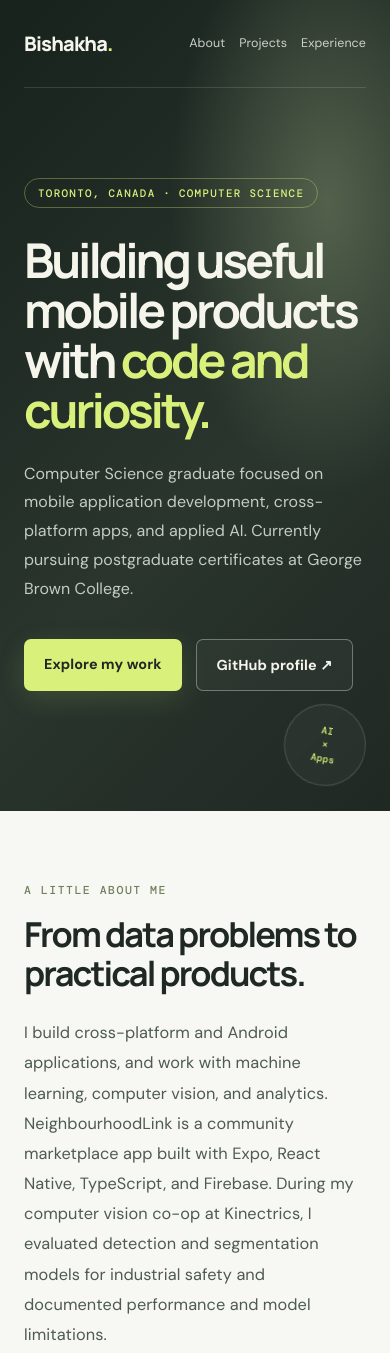
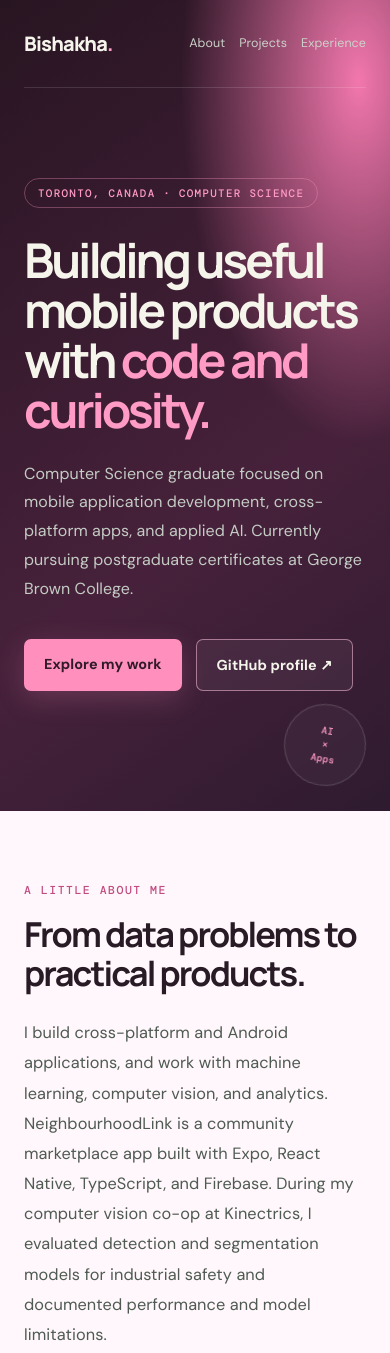
Before and after one commit to bishakha2024/bishakha2024.github.io, a plain HTML site: page index.html in a window 390 px wide. Shown: the top 1353 px of the page. Drawn offline with nearby package versions, Linux system fonts and the light colour scheme.

Commit message:
Switch portfolio to pink mobile-product theme
Added a pink mobile-product theme with new CSS variables and styles.

```diff
--- a/style.css
+++ b/style.css
@@ -23,3 +23,14 @@ h1{font-size:clamp(3.4rem,7vw,6.5rem);max-width:900px;margin:27px 0 25px}.intro{
 footer{max-width:1440px;margin:auto;padding:30px max(8vw,28px);border-top:1px solid var(--line);font-size:.78rem}
 @media(max-width:700px){.hero{min-height:620px;padding-inline:24px}.hero-content{padding:90px 0 120px}h1{font-size:clamp(3rem,12vw,4.5rem)}.intro{font-size:1rem}.hero-mark{width:82px;height:82px;right:24px;bottom:25px}.nav-links{gap:14px}.section{padding:72px 24px;gap:26px}.project-card{min-height:230px;padding:23px}.experience-entry{padding-left:20px}.education-list article{grid-template-columns:88px 1fr;gap:14px}footer{padding:24px;gap:16px;flex-wrap:wrap}}
 @media(prefers-reduced-motion:reduce){html{scroll-behavior:auto}*,*::before,*::after{transition:none!important}}
+
+/* Pink mobile-product theme */
+:root{--paper:#fff7fb;--green:#ff80b5;--ink:#281b25;--line:#f0dce7;--card:#fff}
+body{background:var(--paper)}
+.hero{background:radial-gradient(ellipse at 82% 24%,#f277ac 0,transparent 34%),linear-gradient(135deg,#281522 0%,#47213b 55%,#2e1b30 100%)}
+.brand span,.hero .eyebrow,h1 em,.hero-mark{color:#ff9bc4}.hero-content>p:first-child{border-color:#ff9bc455}
+.primary{background:#ff8fbd;color:#301a28;box-shadow:0 8px 28px #ff8fbd33}.secondary{border-color:#ffc3dc88;background:#ffffff0d}
+.section .eyebrow{color:#c24b80}.tag-list span{background:#fff;border-color:#f0cddd;color:#813b60}
+.projects{background:#fff0f7}.project-card{border-color:#f3dce7;box-shadow:0 10px 28px #8b3a6410}.project-card.featured{background:linear-gradient(135deg,#ffe0ed,#fff5fa)}.project-card:hover{box-shadow:0 16px 34px #8b3a6420}
+.experience-entry{border-left-color:#ee77a8}.education-list article,footer{border-color:#f0dce7}
+@media(max-width:700px){.hero{background:radial-gradient(ellipse at 92% 10%,#f277ac 0,transparent 35%),linear-gradient(145deg,#281522,#47213b 62%,#2e1b30)}}
```
